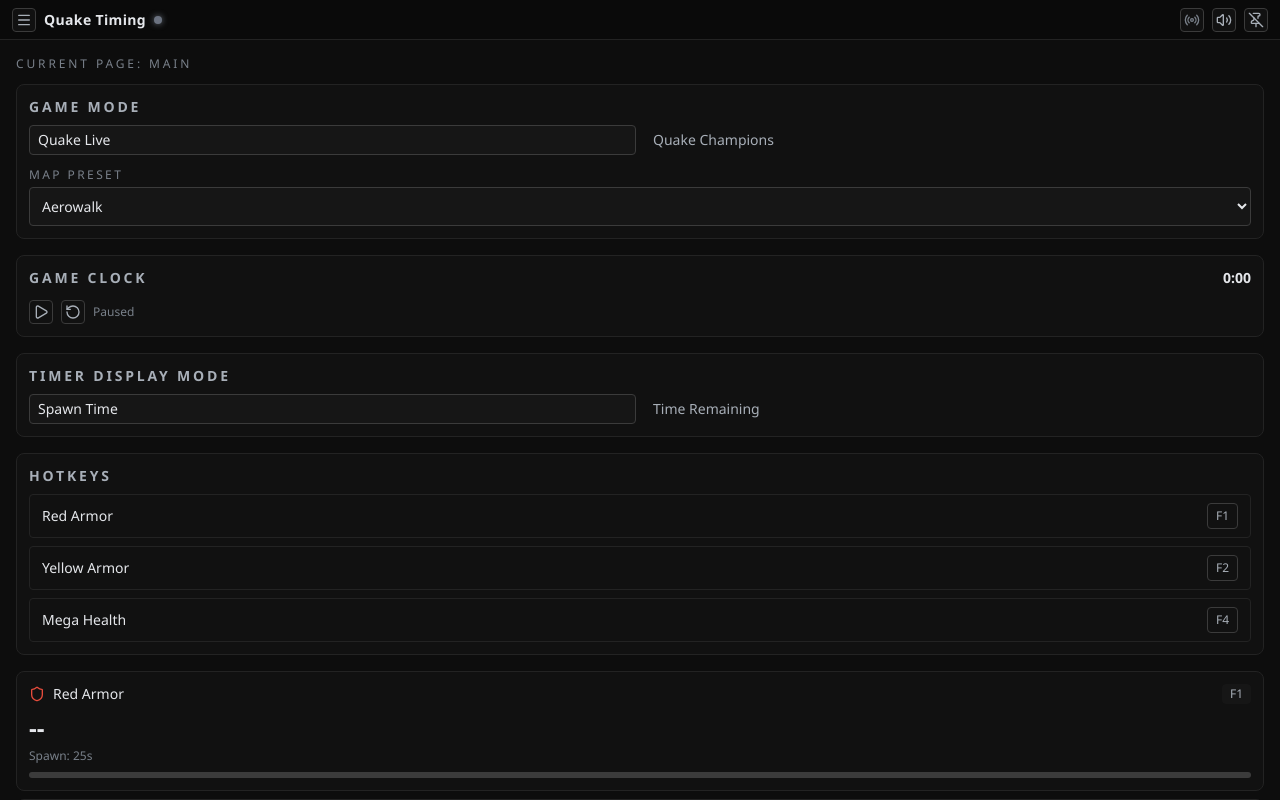
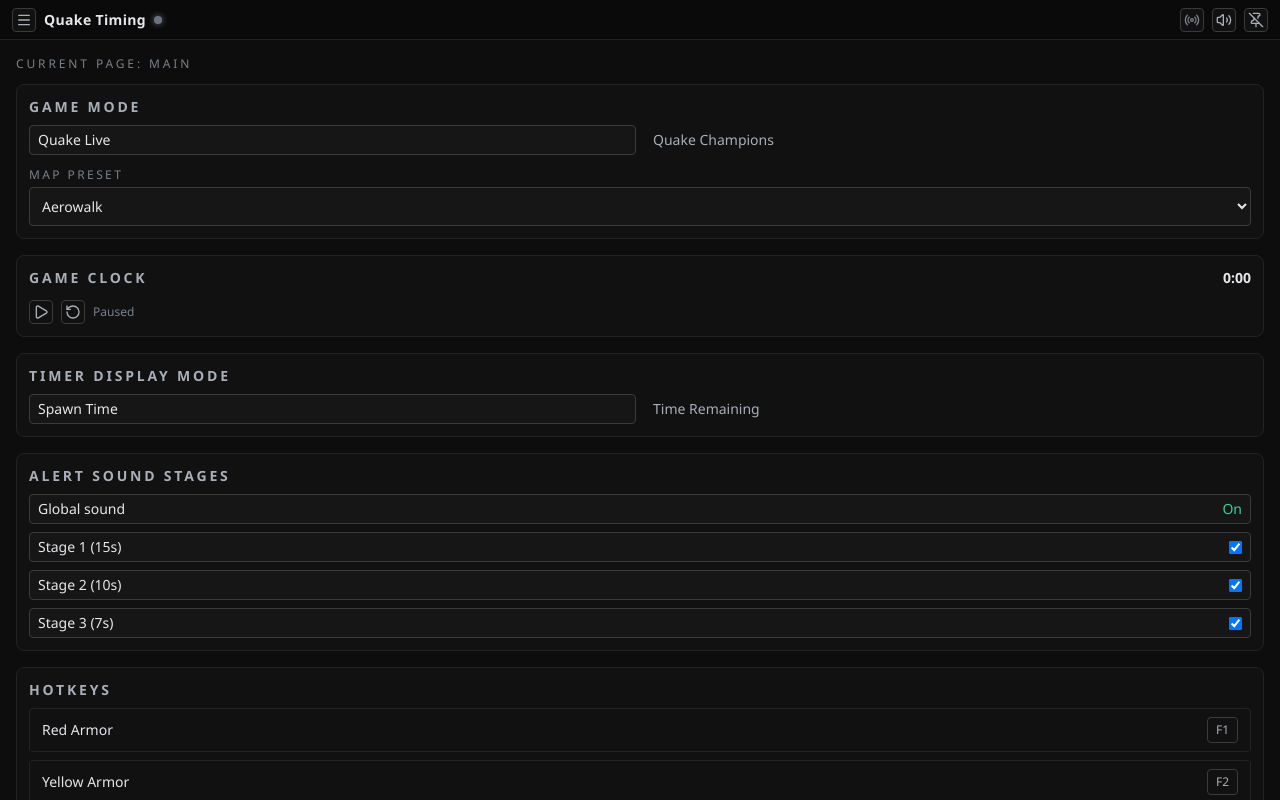
Before and after one commit to dmitry-osin/quake-tools-rs, a React (Vite) app: page / in a window 1280 px wide. Built offline with nearby package versions, Linux system fonts and the light colour scheme.

Commit message:
[+] audio engine, sound events, flicker effects

```diff
--- a/package.json
+++ b/package.json
@@ -7,7 +7,8 @@
     "dev": "vite",
     "build": "tsc && vite build",
     "preview": "vite preview",
-    "tauri": "tauri"
+    "tauri": "tauri",
+    "tauri dev": "tauri dev"
   },
   "dependencies": {
     "@tauri-apps/api": "^2",
--- a/public/locales/en.json
+++ b/public/locales/en.json
@@ -22,6 +22,11 @@
     "displayMode": "Timer display mode",
     "spawnTime": "Spawn Time",
     "timeRemaining": "Time Remaining",
+    "alertAudio": "Alert sound stages",
+    "globalSound": "Global sound",
+    "stage1": "Stage 1 (15s)",
+    "stage2": "Stage 2 (10s)",
+    "stage3": "Stage 3 (7s)",
     "mapPreset": "Map preset",
     "customPreset": "Custom",
     "customItems": "Custom item pool",
--- a/src/app/AppShell.tsx
+++ b/src/app/AppShell.tsx
@@ -1,5 +1,6 @@
-import { useEffect, useMemo, useReducer, useState } from "react";
+import { useEffect, useMemo, useReducer, useRef, useState } from "react";
 import { useTranslation } from "react-i18next";
+import { playStage1, playStage2, playStage3 } from "../audio/alertAudio";
 import { ALL_ITEM_TYPES, getPresetsByGame } from "../data/gameData";
 import { NavigationDrawer } from "../components/NavigationDrawer";
 import { TitleBar } from "../components/TitleBar";
@@ -14,6 +15,7 @@ export function AppShell() {
   const { t } = useTranslation();
   const [state, dispatch] = useReducer(appReducer, initialAppState);
   const [nowMs, setNowMs] = useState(() => Date.now());
+  const previousSecondsRef = useRef<Record<string, number>>({});
 
   useEffect(() => {
     const intervalId = window.setInterval(() => {
@@ -24,6 +26,54 @@ export function AppShell() {
 
     return () => window.clearInterval(intervalId);
   }, []);
+
+  useEffect(() => {
+    const nextSeconds: Record<string, number> = {};
+
+    for (const itemId of Object.keys(state.timers)) {
+      const timer = state.timers[itemId];
+      if (timer.status !== "Running") {
+        continue;
+      }
+
+      const currentSeconds = Math.max(0, Math.ceil(timer.remainingMs / 1000));
+      const previousSeconds = previousSecondsRef.current[itemId];
+
+      if (
+        state.settings.soundEnabled &&
+        previousSeconds !== undefined &&
+        previousSeconds !== currentSeconds
+      ) {
+        if (
+          previousSeconds > state.settings.stage1.thresholdSeconds &&
+          currentSeconds <= state.settings.stage1.thresholdSeconds &&
+          state.settings.stage1.soundEnabled
+        ) {
+          playStage1(state.settings.stage1.volume);
+        }
+
+        if (
+          previousSeconds > state.settings.stage2.thresholdSeconds &&
+          currentSeconds <= state.settings.stage2.thresholdSeconds &&
+          state.settings.stage2.soundEnabled
+        ) {
+          playStage2(state.settings.stage2.volume);
+        }
+
+        if (
+          currentSeconds <= state.settings.stage3.thresholdSeconds &&
+          currentSeconds > 0 &&
+          state.settings.stage3.soundEnabled
+        ) {
+          playStage3(state.settings.stage3.volume);
+        }
+      }
+
+      nextSeconds[itemId] = currentSeconds;
+    }
+
+    previousSecondsRef.current = nextSeconds;
+  }, [state.settings, state.timers]);
 
   const presets = useMemo(() => getPresetsByGame(state.game), [state.game]);
   const gameClockMs = useMemo(() => selectGameClockMs(state, nowMs), [nowMs, state]);
@@ -54,9 +104,14 @@ export function AppShell() {
         onToggleCustomItem={(itemType) => dispatch({ type: "toggle-custom-item", itemType })}
         timers={state.timers}
         displayMode={state.settings.displayMode}
+        stage1={state.settings.stage1}
+        stage2={state.settings.stage2}
+        stage3={state.settings.stage3}
+        soundEnabled={state.settings.soundEnabled}
         gameClockMs={gameClockMs}
         gameClockRunning={state.gameClockRunning}
         onSetDisplayMode={(displayMode) => dispatch({ type: "set-display-mode", displayMode })}
+        onToggleStageSound={(stage) => dispatch({ type: "toggle-stage-sound", stage })}
         onToggleGameClock={() => dispatch({ type: "toggle-game-clock", nowMs })}
         onResetGameClock={() => dispatch({ type: "reset-game-clock" })}
         onActivateItem={(itemId) => dispatch({ type: "activate-item", itemId, nowMs })}
--- /dev/null
+++ b/src/audio/alertAudio.ts
@@ -0,0 +1,57 @@
+let audioContext: AudioContext | null = null;
+
+function getAudioContext(): AudioContext | null {
+  if (typeof window === "undefined") {
+    return null;
+  }
+
+  const AudioContextCtor = window.AudioContext || (window as Window & { webkitAudioContext?: typeof AudioContext }).webkitAudioContext;
+  if (!AudioContextCtor) {
+    return null;
+  }
+
+  if (!audioContext) {
+    audioContext = new AudioContextCtor();
+  }
+
+  return audioContext;
+}
+
+function playTone(frequency: number, durationSeconds: number, volume: number, startDelaySeconds = 0): void {
+  const context = getAudioContext();
+  if (!context) {
+    return;
+  }
+
+  void context.resume();
+
+  const oscillator = context.createOscillator();
+  const gainNode = context.createGain();
+  const startAt = context.currentTime + startDelaySeconds;
+  const endAt = startAt + durationSeconds;
+
+  oscillator.type = "sine";
+  oscillator.frequency.value = frequency;
+
+  gainNode.gain.setValueAtTime(0.0001, startAt);
+  gainNode.gain.exponentialRampToValueAtTime(Math.max(0.0001, volume), startAt + 0.01);
+  gainNode.gain.exponentialRampToValueAtTime(0.0001, endAt);
+
+  oscillator.connect(gainNode);
+  gainNode.connect(context.destination);
+  oscillator.start(startAt);
+  oscillator.stop(endAt + 0.01);
+}
+
+export function playStage1(volume: number): void {
+  playTone(440, 0.12, volume);
+}
+
+export function playStage2(volume: number): void {
+  playTone(660, 0.1, volume);
+  playTone(660, 0.1, volume, 0.14);
+}
+
+export function playStage3(volume: number): void {
+  playTone(880, 0.08, volume);
+}
--- a/src/pages/MainPage.tsx
+++ b/src/pages/MainPage.tsx
@@ -4,7 +4,7 @@ import { ITEM_META } from "../data/gameData";
 import { CheatSheet } from "../components/CheatSheet";
 import { HotkeyInput } from "../components/HotkeyInput";
 import { TimerCard } from "../components/TimerCard";
-import type { DisplayMode, Game, ItemConfig, ItemType, MapPreset, TimerEntry } from "../types/domain";
+import type { AlertStageSettings, DisplayMode, Game, ItemConfig, ItemType, MapPreset, TimerEntry } from "../types/domain";
 
 type MainPageProps = {
   game: Game;
@@ -14,6 +14,10 @@ type MainPageProps = {
   items: ItemConfig[];
   timers: Record<string, TimerEntry>;
   displayMode: DisplayMode;
+  soundEnabled: boolean;
+  stage1: AlertStageSettings;
+  stage2: AlertStageSettings;
+  stage3: AlertStageSettings;
   gameClockMs: number;
   gameClockRunning: boolean;
   allItemTypes: ItemType[];
@@ -21,9 +25,15 @@ type MainPageProps = {
   onSelectPreset: (presetId: string) => void;
   onToggleCustomItem: (itemType: ItemType) => void;
   onSetDisplayMode: (displayMode: DisplayMode) => void;
+  onToggleStageSound: (stage: "stage1" | "stage2" | "stage3") => void;
   onToggleGameClock: () => void;
   onResetGameClock: () => void;
   onActivateItem: (itemId: string) => void;
+};
+
+type StageState = {
+  color: string | null;
+  effectClassName: string;
 };
 
 function formatClock(ms: number): string {
@@ -37,6 +47,34 @@ function formatSpawnAt(ms: number): string {
   return formatClock(ms);
 }
 
+function resolveStageState(
+  status: TimerEntry["status"],
+  remainingMs: number,
+  stage1: AlertStageSettings,
+  stage2: AlertStageSettings,
+  stage3: AlertStageSettings,
+): StageState {
+  if (status !== "Running") {
+    return { color: null, effectClassName: "" };
+  }
+
+  const remainingSeconds = Math.ceil(remainingMs / 1000);
+
+  if (remainingSeconds <= stage3.thresholdSeconds) {
+    return { color: stage3.color, effectClassName: "timer-flash" };
+  }
+
+  if (remainingSeconds <= stage2.thresholdSeconds) {
+    return { color: stage2.color, effectClassName: "timer-pulse-fast" };
+  }
+
+  if (remainingSeconds <= stage1.thresholdSeconds) {
+    return { color: stage1.color, effectClassName: "timer-pulse-slow" };
+  }
+
+  return { color: null, effectClassName: "" };
+}
+
 export function MainPage({
   game,
   presetId,
@@ -45,6 +83,10 @@ export function MainPage({
   items,
   timers,
   displayMode,
+  soundEnabled,
+  stage1,
+  stage2,
+  stage3,
   gameClockMs,
   gameClockRunning,
   allItemTypes,
@@ -52,6 +94,7 @@ export function MainPage({
   onSelectPreset,
   onToggleCustomItem,
   onSetDisplayMode,
+  onToggleStageSound,
   onToggleGameClock,
   onResetGameClock,
   onActivateItem,
@@ -159,6 +202,35 @@ export function MainPage({
       </div>
 
       <div className="panel">
+        <h2 className="panel-title">{t("main.alertAudio")}</h2>
+        <div className="space-y-2 text-sm">
+          <div className="flex items-center justify-between rounded border border-[var(--border2)] bg-[var(--surface2)] px-2 py-1">
+            <span>{t("main.globalSound")}</span>
+            <span className={soundEnabled ? "text-emerald-400" : "text-[var(--t3)]"}>{soundEnabled ? "On" : "Off"}</span>
+          </div>
+
+          {([
+            { key: "stage1", label: t("main.stage1") },
+            { key: "stage2", label: t("main.stage2") },
+            { key: "stage3", label: t("main.stage3") },
+          ] as const).map((entry) => {
+            const enabled =
+              entry.key === "stage1" ? stage1.soundEnabled : entry.key === "stage2" ? stage2.soundEnabled : stage3.soundEnabled;
+
+            return (
+              <label
+                key={entry.key}
+                className="flex cursor-pointer items-center justify-between rounded border border-[var(--border2)] bg-[var(--surface2)] px-2 py-1"
+              >
+                <span>{entry.label}</span>
+                <input type="checkbox" checked={enabled} onChange={() => onToggleStageSound(entry.key)} />
+              </label>
+            );
+          })}
+        </div>
+      </div>
+
+      <div className="panel">
         <h2 className="panel-title">{t("main.hotkeys")}</h2>
         <div className="grid gap-2">
           {items.map((item) => (
@@ -180,6 +252,7 @@ export function MainPage({
               : displayMode === "TimeRemaining"
                 ? String(Math.ceil(remainingMs / 1000))
                 : formatSpawnAt(timer?.spawnAtGameMs ?? gameClockMs);
+          const stageState = resolveStageState(status, remainingMs, stage1, stage2, stage3);
 
           return (
             <TimerCard
@@ -192,6 +265,8 @@ export function MainPage({
               status={status}
               displayValue={displayValue}
               progressPercent={progressPercent}
+              alertColor={stageState.color}
+              effectClassName={stageState.effectClassName}
               onActivate={() => onActivateItem(item.id)}
             />
           );
--- a/src/state/appState.ts
+++ b/src/state/appState.ts
@@ -15,6 +15,7 @@ type Action =
   | { type: "toggle-global-hook" }
   | { type: "toggle-sound" }
   | { type: "toggle-always-on-top" }
+  | { type: "toggle-stage-sound"; stage: "stage1" | "stage2" | "stage3" }
   | { type: "set-display-mode"; displayMode: AppSettings["displayMode"] }
   | { type: "toggle-game-clock"; nowMs: number }
   | { type: "reset-game-clock" }
@@ -148,6 +149,19 @@ export function appReducer(state: AppState, action: Action): AppState {
     };
   }
 
+  if (action.type === "toggle-stage-sound") {
+    return {
+      ...state,
+      settings: {
+        ...state.settings,
+        [action.stage]: {
+          ...state.settings[action.stage],
+          soundEnabled: !state.settings[action.stage].soundEnabled,
+        },
+      },
+    };
+  }
+
   if (action.type === "set-display-mode") {
     return {
       ...state,
--- a/src/styles.css
+++ b/src/styles.css
@@ -29,6 +29,40 @@ body {
   font-family: "IBM Plex Sans", "Segoe UI", sans-serif;
   background: radial-gradient(circle at 10% -20%, #1b1b1b 0%, var(--background) 45%);
   color: var(--foreground);
+}
+
+@keyframes timer-pulse-slow-keyframe {
+  0%,
+  100% {
+    transform: scale(1);
+    opacity: 1;
+  }
+  50% {
+    transform: scale(1.008);
+    opacity: 0.92;
+  }
+}
+
+@keyframes timer-pulse-fast-keyframe {
+  0%,
+  100% {
+    transform: scale(1);
+    opacity: 1;
+  }
+  50% {
+    transform: scale(1.014);
+    opacity: 0.86;
+  }
+}
+
+@keyframes timer-flash-keyframe {
+  0%,
+  100% {
+    opacity: 1;
+  }
+  50% {
+    opacity: 0.35;
+  }
 }
 
 @layer components {
@@ -81,4 +115,16 @@ body {
     @apply bg-gray-500;
     box-shadow: 0 0 6px #68717c;
   }
+
+  .timer-pulse-slow {
+    animation: timer-pulse-slow-keyframe 2s ease-in-out infinite;
+  }
+
+  .timer-pulse-fast {
+    animation: timer-pulse-fast-keyframe 1s ease-in-out infinite;
+  }
+
+  .timer-flash {
+    animation: timer-flash-keyframe 0.35s linear infinite;
+  }
 }
```
Also changed, not shown: src/components/TimerCard.tsx (+22 -3 lines).
